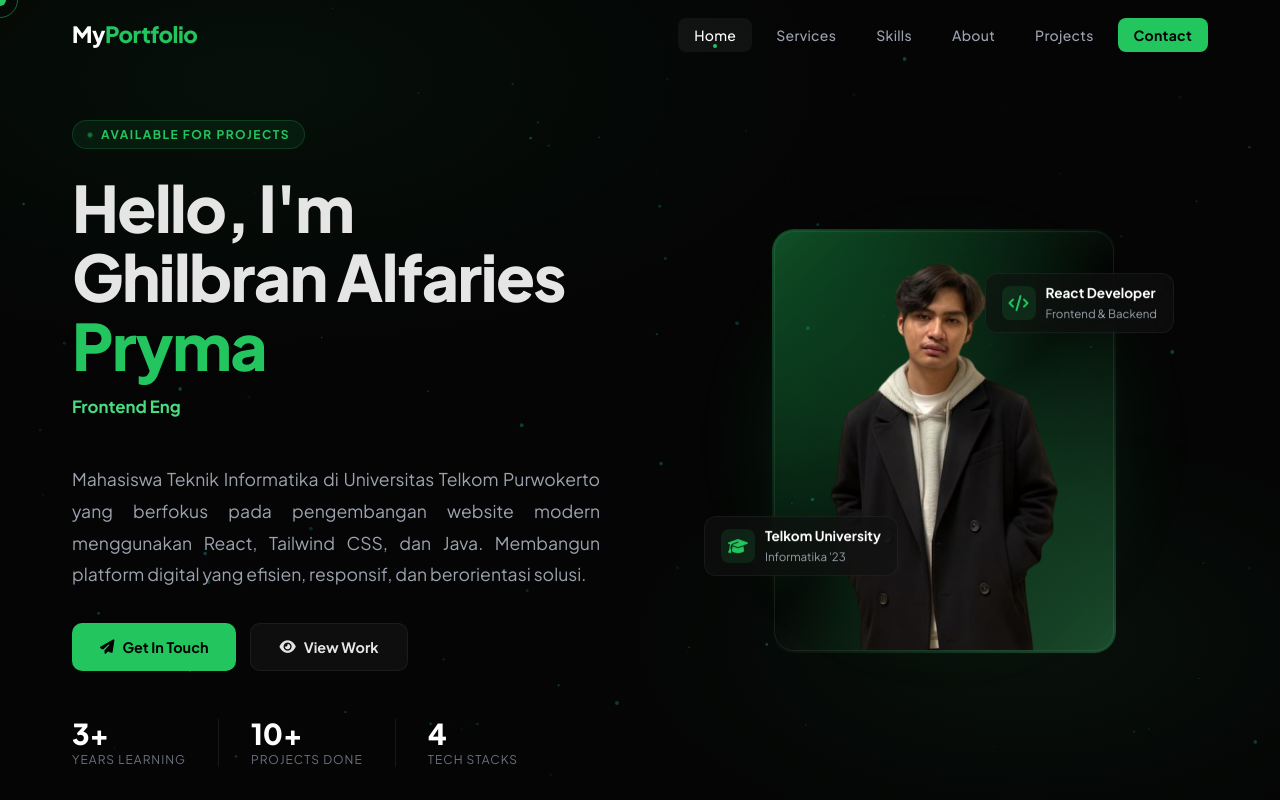
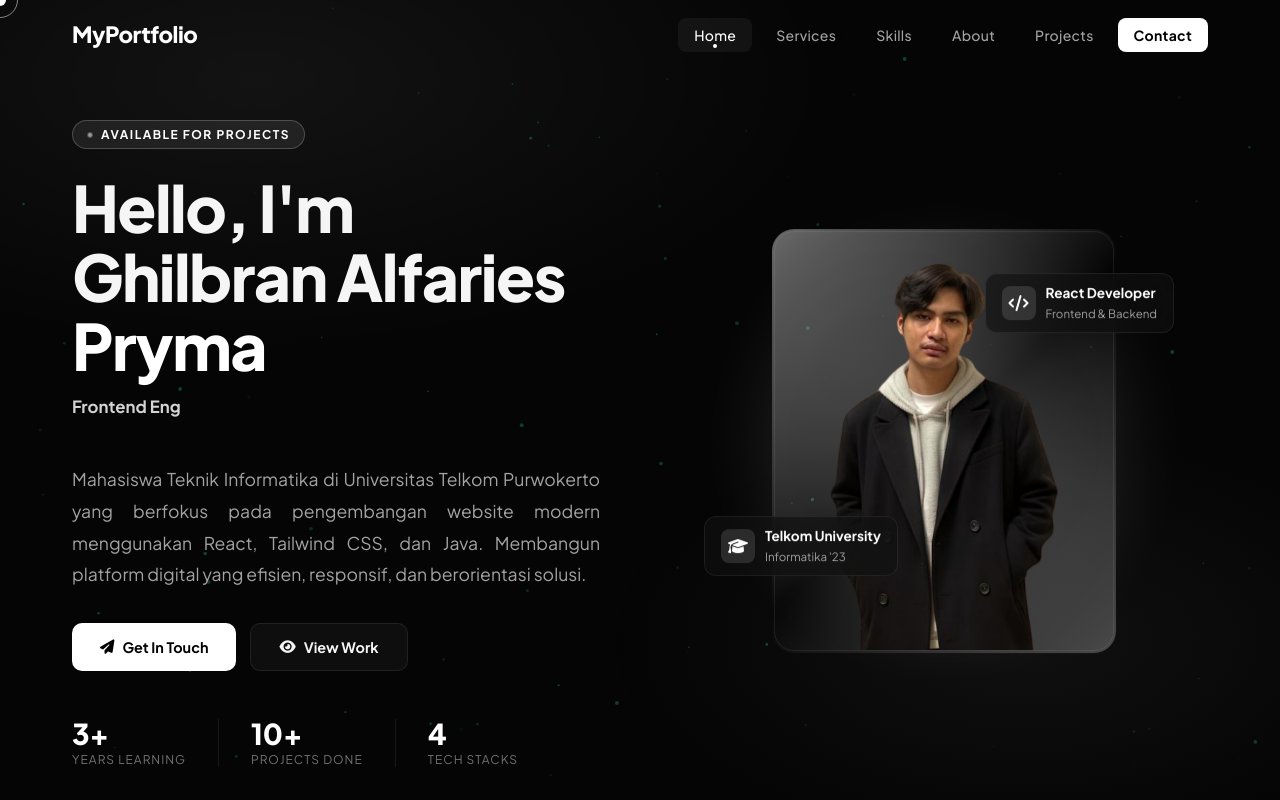
Before and after one commit to Ghilbranalf/Portfolio, a React (Vite) app: page / in a window 1280 px wide. Shown: the top 800 px of the page. Built offline with nearby package versions, Linux system fonts and the light colour scheme.

Commit message:
refactor: change color palette to monochrome black/white/gray

```diff
--- a/src/index.css
+++ b/src/index.css
@@ -2,18 +2,18 @@
 
 :root {
     --bg: #050505;
-    --bg2: #0c0c0c;
-    --bg3: #141414;
+    --bg2: #0a0a0a;
+    --bg3: #121212;
     --card: rgba(18, 18, 18, 0.6);
-    --border: rgba(255,255,255,0.06);
-    --border-hover: rgba(34,197,94,0.35);
-    --text: #e5e5e5;
-    --muted: #6b7280;
-    --muted2: #9ca3af;
-    --accent: #22c55e;
-    --accent2: #4ade80;
-    --accent-glow: rgba(34,197,94,0.12);
-    --accent2-glow: rgba(74,222,128,0.12);
+    --border: rgba(255,255,255,0.08);
+    --border-hover: rgba(255,255,255,0.25);
+    --text: #f5f5f5;
+    --muted: #737373;
+    --muted2: #a3a3a3;
+    --accent: #ffffff;
+    --accent2: #d4d4d4;
+    --accent-glow: rgba(255,255,255,0.08);
+    --accent2-glow: rgba(212,212,212,0.08);
     --radius: 16px;
 }
 
@@ -29,7 +29,7 @@ body {
 
 /* ── CURSOR ── */
 #cursor { position: fixed; width: 12px; height: 12px; background: var(--accent); border-radius: 50%; pointer-events: none; z-index: 9999; transform: translate(-50%,-50%); transition: transform .1s, width .25s, height .25s, opacity .25s; mix-blend-mode: screen; }
-#cursor-ring { position: fixed; width: 36px; height: 36px; border: 1.5px solid rgba(34,197,94,0.5); border-radius: 50%; pointer-events: none; z-index: 9998; transform: translate(-50%,-50%); transition: transform .08s, width .3s, height .3s; }
+#cursor-ring { position: fixed; width: 36px; height: 36px; border: 1.5px solid rgba(255,255,255,0.5); border-radius: 50%; pointer-events: none; z-index: 9998; transform: translate(-50%,-50%); transition: transform .08s, width .3s, height .3s; }
 body:hover #cursor { opacity: 1; }
 
 /* ── LOADER ── */
@@ -48,8 +48,8 @@ body:hover #cursor { opacity: 1; }
 /* ── NOISE / BG ── */
 body::before {
     content: ''; position: fixed; inset: 0; z-index: 0;
-    background: radial-gradient(ellipse 80% 60% at 20% 10%, rgba(34,197,94,0.06) 0%, transparent 60%),
-                radial-gradient(ellipse 60% 50% at 80% 80%, rgba(74,222,128,0.06) 0%, transparent 55%);
+    background: radial-gradient(ellipse 80% 60% at 20% 10%, rgba(255,255,255,0.06) 0%, transparent 60%),
+                radial-gradient(ellipse 60% 50% at 80% 80%, rgba(212,212,212,0.06) 0%, transparent 55%);
     pointer-events: none;
 }
 
@@ -84,7 +84,7 @@ nav.scrolled {
     width: 4px; height: 4px; background: var(--accent); border-radius: 50%;
 }
 .nav-cta { background: var(--accent); color: #000 !important; font-weight: 700 !important; }
-.nav-cta:hover { background: #16a34a !important; transform: translateY(-1px); box-shadow: 0 4px 20px rgba(34,197,94,0.35) !important; }
+.nav-cta:hover { background: #d4d4d4 !important; transform: translateY(-1px); box-shadow: 0 4px 20px rgba(255,255,255,0.35) !important; }
 .hamburger { display: none; flex-direction: column; gap: 5px; cursor: none; border: none; background: none; padding: 4px; }
 .hamburger span { display: block; width: 24px; height: 2px; background: var(--text); border-radius: 2px; transition: .3s; }
 .mobile-menu { display: none; position: fixed; inset: 0; background: rgba(0,0,0,0.97); backdrop-filter: blur(20px); z-index: 999; flex-direction: column; align-items: center; justify-content: center; gap: 32px; }
@@ -101,7 +101,7 @@ nav.scrolled {
 .hero-grid { display: grid; grid-template-columns: 1fr 1fr; gap: 80px; align-items: center; }
 .hero-badge {
     display: inline-flex; align-items: center; gap: 8px;
-    background: rgba(34,197,94,0.08); border: 1px solid rgba(34,197,94,0.2);
+    background: rgba(255,255,255,0.08); border: 1px solid rgba(255,255,255,0.2);
     padding: 6px 14px; border-radius: 40px; margin-bottom: 24px;
     font-size: 0.75rem; font-weight: 700; color: var(--accent); letter-spacing: 1.5px; text-transform: uppercase;
     opacity: 0; transform: translateY(20px);
@@ -116,7 +116,7 @@ nav.scrolled {
 .hero-actions { display: flex; gap: 14px; flex-wrap: wrap; opacity: 0; transform: translateY(20px); }
 .btn { display: inline-flex; align-items: center; gap: 8px; padding: 14px 28px; border-radius: 10px; font-weight: 700; font-size: 0.9rem; text-decoration: none; transition: all .3s; border: none; cursor: none; }
 .btn-primary { background: var(--accent); color: #000; }
-.btn-primary:hover { background: #16a34a; transform: translateY(-2px); box-shadow: 0 8px 30px rgba(34,197,94,0.35); }
+.btn-primary:hover { background: #d4d4d4; transform: translateY(-2px); box-shadow: 0 8px 30px rgba(255,255,255,0.35); }
 .btn-ghost { background: rgba(255,255,255,0.04); color: var(--text); border: 1px solid var(--border); }
 .btn-ghost:hover { background: rgba(255,255,255,0.08); border-color: rgba(255,255,255,0.15); transform: translateY(-2px); }
 .hero-stats { display: flex; gap: 32px; margin-top: 48px; opacity: 0; }
@@ -127,16 +127,16 @@ nav.scrolled {
 .hero-visual { display: flex; justify-content: center; align-items: center; position: relative; }
 .hero-img-wrap { position: relative; width: 340px; height: 420px; animation: floatY 6s ease-in-out infinite; opacity: 0; }
 @keyframes floatY { 0%,100%{transform:translateY(0)} 50%{transform:translateY(-18px)} }
-.hero-img-wrap::before { content: ''; position: absolute; inset: -30px; border-radius: 50%; background: radial-gradient(circle, rgba(34,197,94,0.25) 0%, transparent 70%); filter: blur(30px); animation: glowPulse 4s ease-in-out infinite; }
+.hero-img-wrap::before { content: ''; position: absolute; inset: -30px; border-radius: 50%; background: radial-gradient(circle, rgba(255,255,255,0.25) 0%, transparent 70%); filter: blur(30px); animation: glowPulse 4s ease-in-out infinite; }
 @keyframes glowPulse { 0%,100%{opacity:.8;transform:scale(1)} 50%{opacity:1;transform:scale(1.08)} }
-.hero-img-wrap::after { content: ''; position: absolute; inset: -2px; border-radius: 22px; background: linear-gradient(135deg, rgba(34,197,94,0.4) 0%, transparent 50%, rgba(74,222,128,0.3) 100%); z-index: 0; }
+.hero-img-wrap::after { content: ''; position: absolute; inset: -2px; border-radius: 22px; background: linear-gradient(135deg, rgba(255,255,255,0.4) 0%, transparent 50%, rgba(212,212,212,0.3) 100%); z-index: 0; }
 .hero-img { width: 100%; height: 100%; object-fit: cover; object-position: top; border-radius: 20px; position: relative; z-index: 1; border: 1px solid rgba(255,255,255,0.08); }
 .hero-badge-float { position: absolute; background: var(--card); border: 1px solid var(--border); backdrop-filter: blur(20px); border-radius: 12px; padding: 10px 16px; display: flex; align-items: center; gap: 10px; white-space: nowrap; z-index: 2; }
 .hero-badge-float.b1 { top: 10%; right: -60px; animation: floatB1 5s ease-in-out infinite; }
 .hero-badge-float.b2 { bottom: 18%; left: -70px; animation: floatB2 6s ease-in-out infinite; }
 @keyframes floatB1 { 0%,100%{transform:translateY(0)} 50%{transform:translateY(-10px)} }
 @keyframes floatB2 { 0%,100%{transform:translateY(0)} 50%{transform:translateY(10px)} }
-.badge-icon { width: 34px; height: 34px; background: rgba(34,197,94,0.12); border-radius: 8px; display: flex; align-items: center; justify-content: center; color: var(--accent); font-size: 1rem; }
+.badge-icon { width: 34px; height: 34px; background: rgba(255,255,255,0.12); border-radius: 8px; display: flex; align-items: center; justify-content: center; color: var(--accent); font-size: 1rem; }
 .badge-text strong { display: block; font-size: 0.85rem; color: #fff; font-weight: 700; }
 .badge-text span { font-size: 0.72rem; color: var(--muted2); }
 
@@ -155,10 +155,10 @@ section { position: relative; z-index: 1; }
 #expertise { background: var(--bg2); }
 .services-grid { display: grid; grid-template-columns: repeat(4,1fr); gap: 20px; }
 .service-card { background: var(--card); border: 1px solid var(--border); border-radius: var(--radius); padding: 36px 28px; transition: all .4s; position: relative; overflow: hidden; opacity: 0; transform: translateY(30px); }
-.service-card::before { content: ''; position: absolute; inset: 0; border-radius: inherit; background: radial-gradient(circle at 30% 30%, rgba(34,197,94,0.06), transparent 60%); opacity: 0; transition: opacity .4s; }
+.service-card::before { content: ''; position: absolute; inset: 0; border-radius: inherit; background: radial-gradient(circle at 30% 30%, rgba(255,255,255,0.06), transparent 60%); opacity: 0; transition: opacity .4s; }
 .service-card:hover::before { opacity: 1; }
 .service-card:hover { transform: translateY(-10px); border-color: var(--border-hover); box-shadow: 0 20px 40px var(--accent-glow); }
-.svc-icon { width: 52px; height: 52px; background: rgba(34,197,94,0.1); border-radius: 12px; display: flex; align-items: center; justify-content: center; color: var(--accent); font-size: 1.4rem; margin-bottom: 20px; transition: .3s; }
+.svc-icon { width: 52px; height: 52px; background: rgba(255,255,255,0.1); border-radius: 12px; display: flex; align-items: center; justify-content: center; color: var(--accent); font-size: 1.4rem; margin-bottom: 20px; transition: .3s; }
 .service-card:hover .svc-icon { background: var(--accent); color: #000; transform: scale(1.1); }
 .service-card h4 { font-size: 1.05rem; font-weight: 700; margin-bottom: 10px; color: #fff; }
 .service-card p { font-size: 0.85rem; color: var(--muted2); line-height: 1.7; margin: 0; }
@@ -192,8 +192,8 @@ section { position: relative; z-index: 1; }
 .tl-desc { font-size: 0.82rem; color: var(--muted2); }
 .about-values { margin-top: 40px; }
 .value-card { background: var(--card); border: 1px solid var(--border); border-radius: 12px; padding: 20px; margin-bottom: 14px; display: flex; gap: 14px; align-items: flex-start; transition: .3s; opacity: 0; }
-.value-card:hover { border-color: var(--border-hover); background: rgba(34,197,94,0.04); }
-.val-icon { width: 38px; height: 38px; background: rgba(34,197,94,0.1); border-radius: 8px; display: flex; align-items: center; justify-content: center; color: var(--accent); font-size: 0.9rem; flex-shrink: 0; }
+.value-card:hover { border-color: var(--border-hover); background: rgba(255,255,255,0.04); }
+.val-icon { width: 38px; height: 38px; background: rgba(255,255,255,0.1); border-radius: 8px; display: flex; align-items: center; justify-content: center; color: var(--accent); font-size: 0.9rem; flex-shrink: 0; }
 .val-text h6 { font-size: 0.9rem; font-weight: 700; color: #fff; margin-bottom: 3px; }
 .val-text p { font-size: 0.8rem; color: var(--muted2); margin: 0; line-height: 1.6; }
 
@@ -232,10 +232,10 @@ section { position: relative; z-index: 1; }
 .project-screen-wrap img { width: 100%; height: 100%; object-fit: cover; object-position: top center; }
 .device-badges { display: flex; gap: 6px; margin-bottom: 10px; }
 .device-badge { font-size: 0.62rem; font-weight: 700; padding: 2px 8px; border-radius: 20px; text-transform: uppercase; letter-spacing: 1px; }
-.device-badge.desktop { background: rgba(34,197,94,0.1); color: var(--accent); border: 1px solid rgba(34,197,94,0.25); }
-.device-badge.mobile { background: rgba(74,222,128,0.1); color: var(--accent2); border: 1px solid rgba(74,222,128,0.25); }
-.device-badge.app { background: rgba(251,146,60,0.1); color: #fb923c; border: 1px solid rgba(251,146,60,0.25); }
-.device-badge.ui { background: rgba(236,72,153,0.1); color: #ec4899; border: 1px solid rgba(236,72,153,0.25); }
+.device-badge.desktop { background: rgba(255,255,255,0.1); color: var(--accent); border: 1px solid rgba(255,255,255,0.25); }
+.device-badge.mobile { background: rgba(212,212,212,0.1); color: var(--accent2); border: 1px solid rgba(212,212,212,0.25); }
+.device-badge.app { background: rgba(160,160,160,0.1); color: #a0a0a0; border: 1px solid rgba(160,160,160,0.25); }
+.device-badge.ui { background: rgba(120,120,120,0.1); color: #787878; border: 1px solid rgba(120,120,120,0.25); }
 
 /* ── CONTACT / FOOTER ── */
 #contact { background: var(--bg2); }
@@ -247,7 +247,7 @@ section { position: relative; z-index: 1; }
 .contact-info-item i { color: var(--accent); }
 .social-row { display: flex; gap: 14px; justify-content: center; margin-bottom: 60px; }
 .social-btn { width: 44px; height: 44px; border-radius: 12px; background: var(--card); border: 1px solid var(--border); display: flex; align-items: center; justify-content: center; color: var(--muted2); font-size: 1rem; text-decoration: none; transition: all .3s; }
-.social-btn:hover { background: rgba(34,197,94,0.1); border-color: var(--border-hover); color: var(--accent); transform: translateY(-4px); box-shadow: 0 8px 20px var(--accent-glow); }
+.social-btn:hover { background: rgba(255,255,255,0.1); border-color: var(--border-hover); color: var(--accent); transform: translateY(-4px); box-shadow: 0 8px 20px var(--accent-glow); }
 .footer-divider { border: none; border-top: 1px solid var(--border); margin: 0 0 24px; }
 .footer-copy { font-size: 0.8rem; color: var(--muted); text-align: center; padding-bottom: 32px; }
 .footer-copy span { color: var(--accent); }
```
